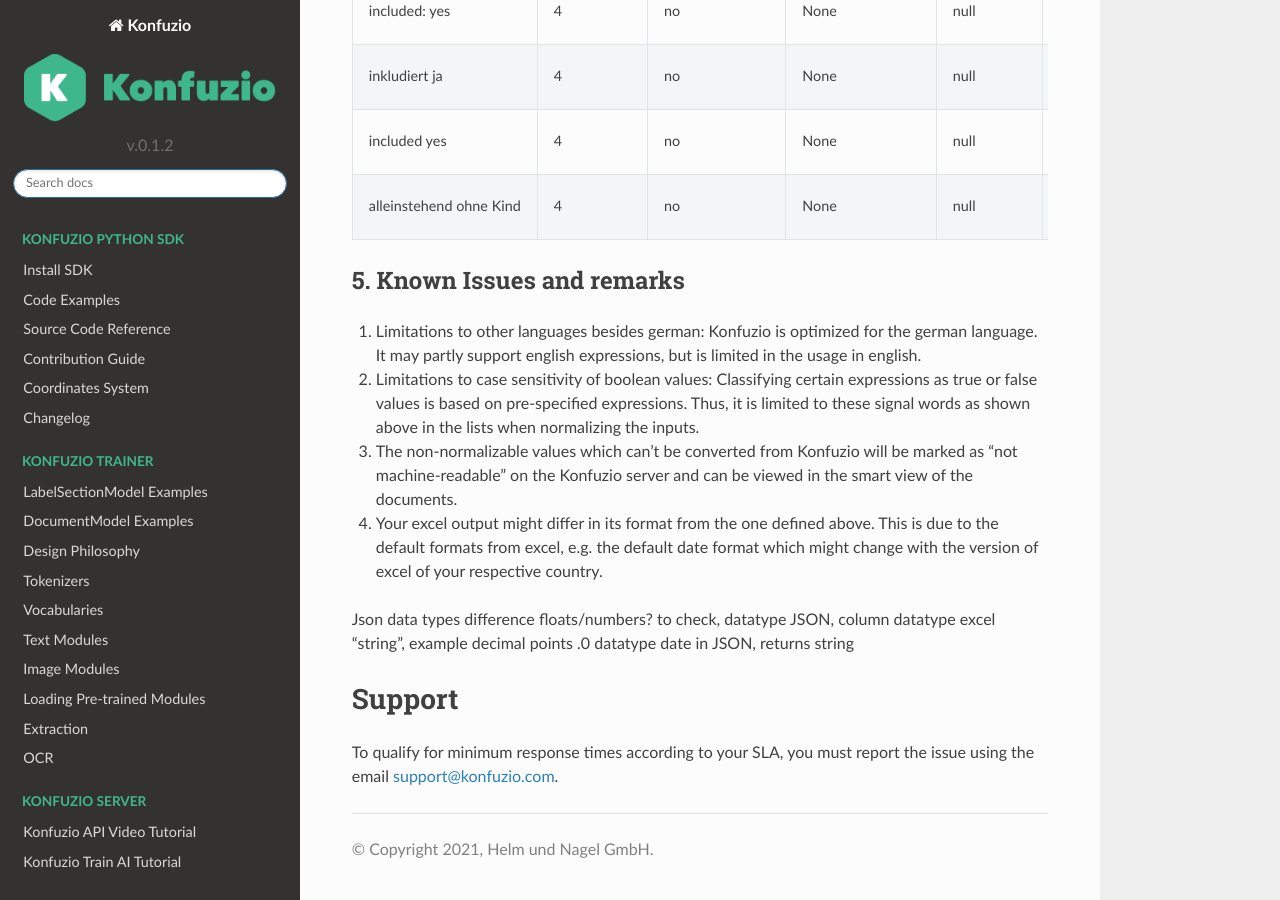
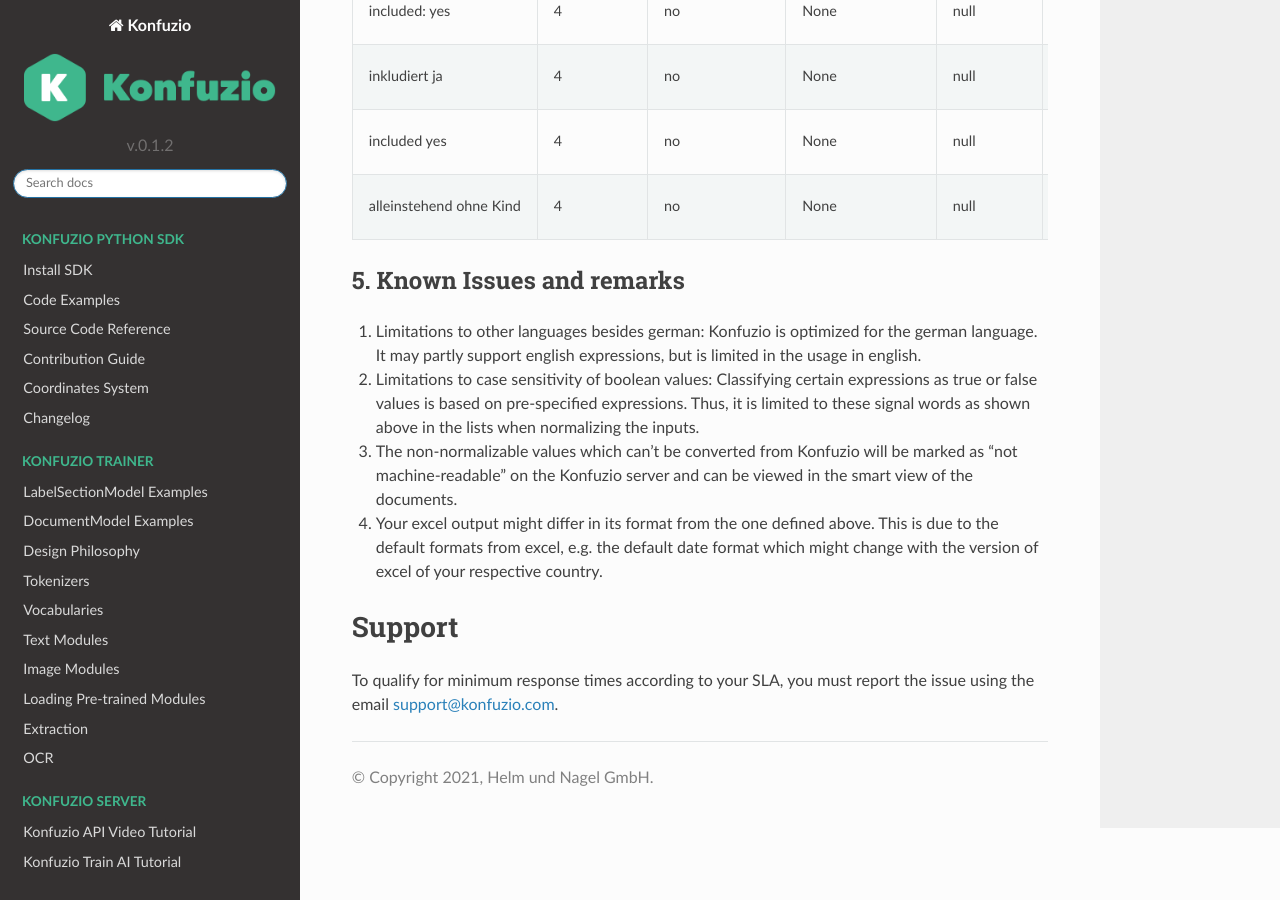
Before and after one commit to konfuzio-ai/konfuzio-sdk, a Sphinx documentation site: the page built from docs/web/Normalization_doc_v0.2.md, in a window 1280 px wide and 900 px high, scrolled down 5548 px. Built offline with Sphinx 7.4.7 and the Read the Docs theme 2.0.0, drawn with Linux system fonts in a browser that asks for light colours.

Commit message:
Update Normalization_doc_v0.2.md

```diff
--- a/docs/web/Normalization_doc_v0.2.md
+++ b/docs/web/Normalization_doc_v0.2.md
@@ -196,10 +196,6 @@
 
 4) Your excel output might differ in its format from the one defined above. This is due to the default formats from excel, e.g. the default date format which might change with the version of excel of your respective country.
 
-
-Json data types difference floats/numbers? to check, datatype JSON, column datatype excel "string", example decimal points .0
-datatype date in JSON, returns string
-
 ## Support
 
 To qualify for minimum response times according to your SLA, you must report the issue using the email [support@konfuzio.com](emailto:support@konfuzio.com).
```
